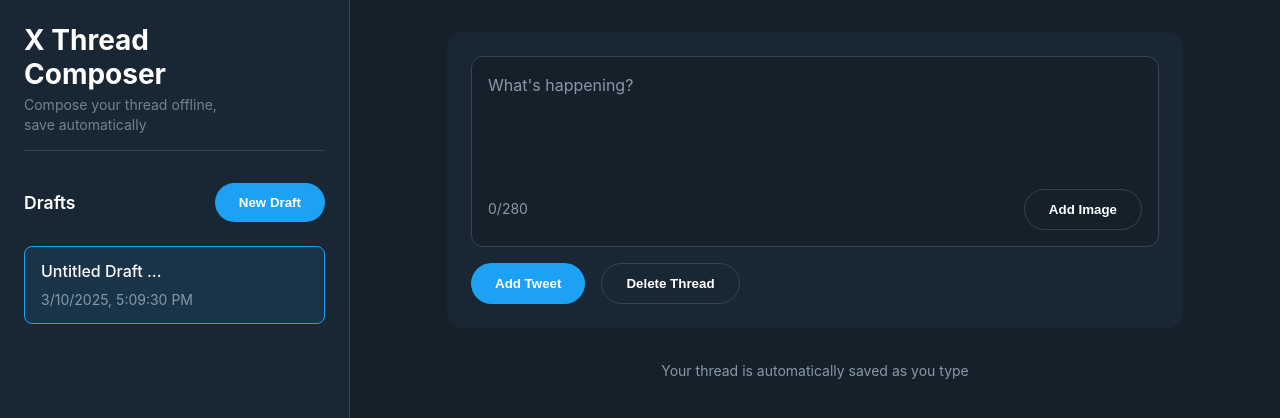
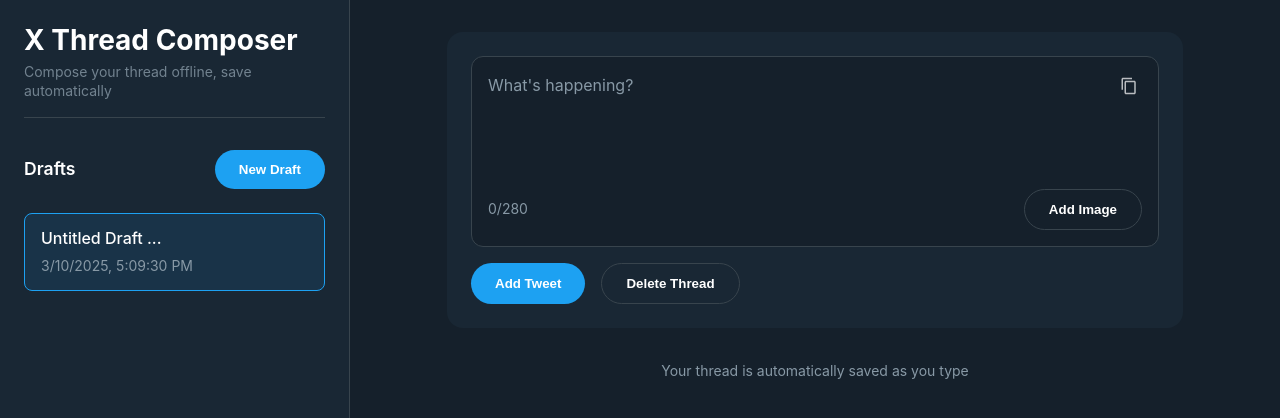
Before and after one commit to weizman/postex, a website: page index.html in a window 1280 px wide. Both pictures are taken after a click on the button "Add Tweet". Shown: the top 418 px of the page. Drawn offline with Linux system fonts and the light colour scheme.

Commit message:
add copy icon button to posts: replace text button with icon, improve clickability

```diff
--- a/index.html
+++ b/index.html
@@ -10,8 +10,8 @@
     <div class="app-container">
         <aside class="drafts-sidebar">
             <div class="drafts-header">
-                <h1>X Thread<br>Composer</h1>
-                <p class="subtitle">Compose your thread offline,<br>save automatically</p>
+                <h1>X Thread Composer</h1>
+                <p class="subtitle">Compose your thread offline, save automatically</p>
             </div>
             <div class="drafts-list-header">
                 <h2>Drafts</h2>
--- a/script.js
+++ b/script.js
@@ -167,11 +167,31 @@
     });
 }
 
+// Copy post content to clipboard
+function copyPostContent(postId) {
+    const post = posts.find(p => p.id === postId);
+    if (post) {
+        navigator.clipboard.writeText(post.content)
+            .then(() => {
+                // Visual feedback could be added here
+                console.log('Content copied to clipboard');
+            })
+            .catch(err => {
+                console.error('Failed to copy content: ', err);
+            });
+    }
+}
+
 // Create a post element
 function createPostElement(post, index) {
     const div = document.createElement('div');
     div.className = 'post';
     div.innerHTML = `
+        <button class="copy-icon-btn" data-post-id="${post.id}" title="Copy post">
+            <svg viewBox="0 0 24 24">
+                <path d="M16 1H4C2.9 1 2 1.9 2 3v14h2V3h12V1zm3 4H8C6.9 5 6 5.9 6 7v14c0 1.1.9 2 2 2h11c1.1 0 2-.9 2-2V7c0-1.1-.9-2-2-2zm0 16H8V7h11v14z"/>
+            </svg>
+        </button>
         <div
             class="post-content"
             contenteditable="true"
@@ -214,6 +234,9 @@
         handlePostInput(e);
         updateTextHighlighting(e.target);
     });
+
+    const copyBtn = div.querySelector('.copy-icon-btn');
+    copyBtn.addEventListener('click', () => copyPostContent(post.id));
 
     const imageInput = div.querySelector('.image-input');
     const imageUploadBtn = div.querySelector('.image-upload-btn');
--- a/styles.css
+++ b/styles.css
@@ -296,3 +296,33 @@
     color: #8899A6;
     font-size: 1rem;
 }
+
+.copy-icon-btn {
+    position: absolute;
+    top: 0.75rem;
+    right: 0.75rem;
+    background: none;
+    border: none;
+    padding: 0.5rem;
+    cursor: pointer;
+    opacity: 0.7;
+    transition: opacity 0.2s ease;
+    display: flex;
+    align-items: center;
+    justify-content: center;
+    border-radius: 4px;
+    min-width: 32px;
+    min-height: 32px;
+    z-index: 1;
+}
+
+.copy-icon-btn:hover {
+    opacity: 1;
+    background-color: rgba(255, 255, 255, 0.1);
+}
+
+.copy-icon-btn svg {
+    width: 18px;
+    height: 18px;
+    fill: var(--text-color);
+}
```
